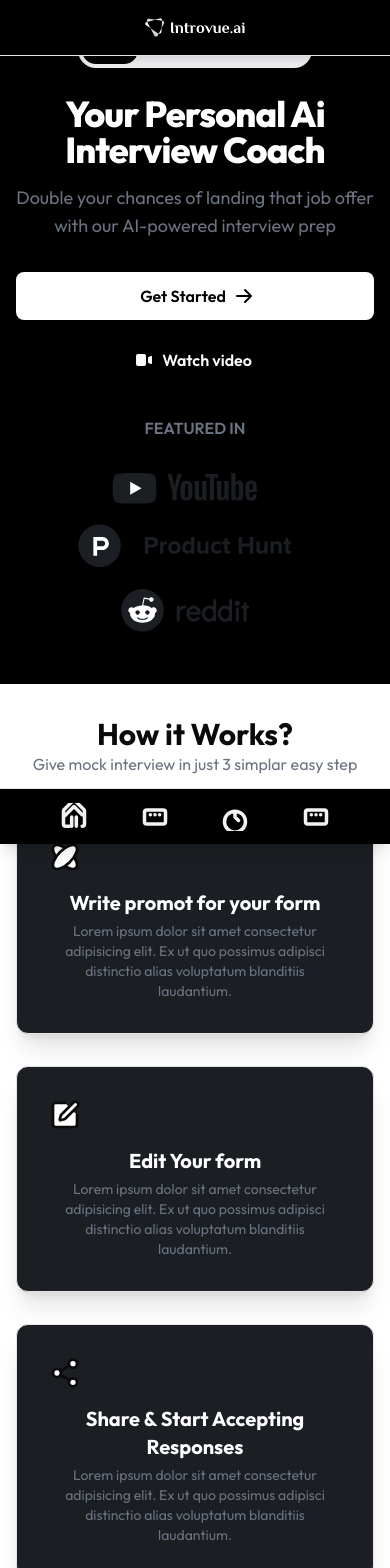
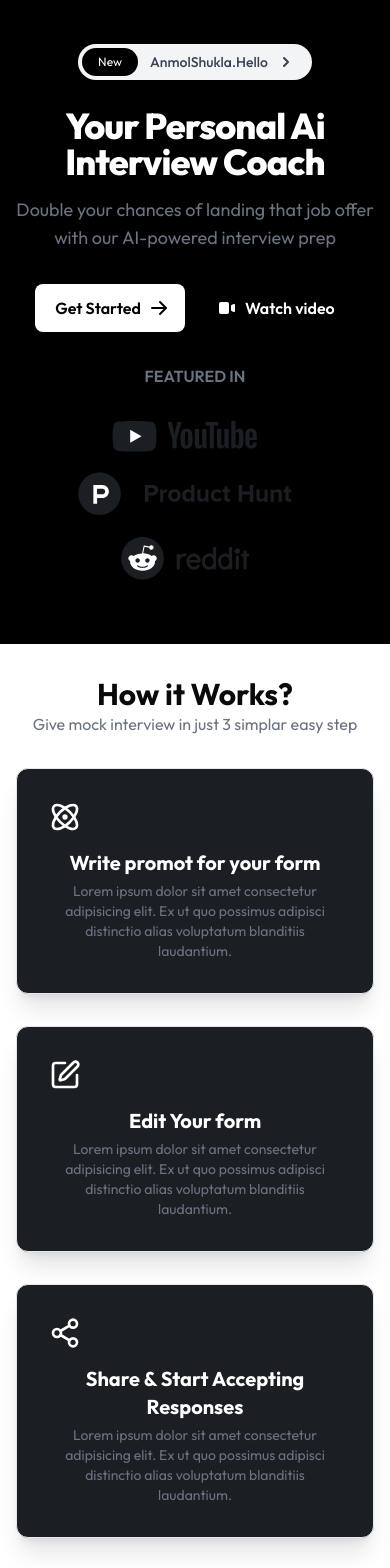
Before and after one commit to 1441087236-360/Introvue.Ai, a Next.js app: page / in a window 390 px wide. Shown: the top 1568 px of the page. Built offline with nearby package versions, Linux system fonts and the light colour scheme.

Commit message:
Removed <Header /> from # page; made some changes to give better the page look

```diff
--- a/app/layout.js
+++ b/app/layout.js
@@ -13,6 +13,7 @@ export const metadata = {
 export default function RootLayout({ children }) {
   return (
     <ClerkProvider>
+
     <html lang="en">
       <body className={inter.className}>
       <Toaster />
--- a/app/page.js
+++ b/app/page.js
@@ -8,22 +8,22 @@ export default function Home() {
     <div>
       {/* <Image src={'/grid.svg'} className="absolute z-[-10] opacity-75 w-full"
       width={1200} height={300} /> */}
-      <Header/>
+
      <section className=" z-50">
-    <div className="py-8 px-4 mx-auto max-w-screen-xl text-center lg:py-16 lg:px-12">
+    <div className="py-11 px-4 mx-auto max-w-screen-xl text-center lg:py-16 lg:px-12">
         <a href="#" className="inline-flex justify-between items-center py-1 px-1 pr-4 mb-7 text-sm text-gray-700 bg-gray-100 rounded-full dark:bg-gray-800 dark:text-white hover:bg-gray-200 dark:hover:bg-gray-700" role="alert">
             <span className="text-xs bg-black rounded-full text-white px-4 py-1.5 mr-3">New</span> <span className="text-sm font-medium">AnmolShukla.Hello</span>
             <svg className="ml-2 w-5 h-5" fill="currentColor" viewBox="0 0 20 20" xmlns="http://www.w3.org/2000/svg"><path fill-rule="evenodd" d="M7.293 14.707a1 1 0 010-1.414L10.586 10 7.293 6.707a1 1 0 011.414-1.414l4 4a1 1 0 010 1.414l-4 4a1 1 0 01-1.414 0z" clip-rule="evenodd"></path></svg>
         </a>
         <h1 className="mb-4 text-4xl font-extrabold tracking-tight leading-none text-white md:text-5xl lg:text-6xl dark:text-white">Your Personal Ai Interview Coach</h1>
         <p className="mb-8 text-lg font-normal text-gray-500 lg:text-xl sm:px-16 xl:px-48 dark:text-gray-400">Double your chances of landing that job offer with our AI-powered interview prep</p>
-        <div className="flex flex-col mb-8 lg:mb-16 space-y-4 sm:flex-row sm:justify-center sm:space-y-0 sm:space-x-4">
+        <div className="flex mb-8 lg:mb-16 flex-row justify-center space-y-0 space-x-4">
             <a href="/dashboard" className="inline-flex justify-center items-center py-3 px-5 text-base font-semibold text-center text-black hover:transition rounded-lg bg-primary hover:bg-primary focus:ring-4 focus:ring-gray-100 dark:focus:ring-primary-900">
                 Get Started
                 <svg className="ml-2 -mr-1 w-5 h-5" fill="currentColor" viewBox="0 0 20 20" xmlns="http://www.w3.org/2000/svg"><path fill-rule="evenodd" d="M10.293 3.293a1 1 0 011.414 0l6 6a1 1 0 010 1.414l-6 6a1 1 0 01-1.414-1.414L14.586 11H3a1 1 0 110-2h11.586l-4.293-4.293a1 1 0 010-1.414z" clip-rule="evenodd"></path></svg>
             </a>
             <a href="#" className="inline-flex justify-center items-center py-3 px-5 text-base font-semibold text-center text-white rounded-lg hover:bg-white hover:text-black hover:fill-black focus:ring-4 focus:ring-gray-100 dark:text-white dark:border-gray-700 dark:hover:bg-gray-700 dark:focus:ring-gray-800">
-                <svg className="mr-2 -ml-1 w-5 h-5 fill-white" fill="hover:black" viewBox="0 0 20 20" xmlns="http://www.w3.org/2000/svg"><path d="M2 6a2 2 0 012-2h6a2 2 0 012 2v8a2 2 0 01-2 2H4a2 2 0 01-2-2V6zM14.553 7.106A1 1 0 0014 8v4a1 1 0 00.553.894l2 1A1 1 0 0018 13V7a1 1 0 00-1.447-.894l-2 1z"></path></svg>
+                <svg className="mr-2 -ml-1 w-5 h-5 " fill="currentColor" viewBox="0 0 20 20" xmlns="http://www.w3.org/2000/svg"><path fill-rule="evenodd" d="M2 6a2 2 0 012-2h6a2 2 0 012 2v8a2 2 0 01-2 2H4a2 2 0 01-2-2V6zM14.553 7.106A1 1 0 0014 8v4a1 1 0 00.553.894l2 1A1 1 0 0018 13V7a1 1 0 00-1.447-.894l-2 1z"></path></svg>
                 Watch video
             </a>
         </div>
@@ -73,7 +73,7 @@ export default function Home() {
          hover:border-pink-500/10 hover:shadow-pink-500/10"
         href="#"
       >
-       <AtomIcon className='h-8 fill-white w-8'/>
+       <AtomIcon className='h-8 stroke-white w-8'/>
 
         <h2 className="mt-4 text-xl font-bold text-white">Write promot for your form</h2>
 
@@ -87,7 +87,7 @@ export default function Home() {
         className="block rounded-xl border bg-secondary p-8 shadow-xl transition hover:border-gray-500/10"
         href="#"
       >
-      <Edit className='h-8 fill-white w-8'/>
+      <Edit className='h-8 stroke-white w-8'/>
 
         <h2 className="mt-4 text-xl font-bold text-white">Edit Your form </h2>
 
@@ -101,7 +101,7 @@ export default function Home() {
         className="block rounded-xl border bg-secondary border-gray-200 p-8 shadow-xl transition hover:border-pink-500/10 hover:shadow-pink-500/10"
         href="#"
       >
-      <Share2 className='h-8 fill-white w-8' />
+      <Share2 className='h-8 stroke-white w-8' />
 
         <h2 className="mt-4 text-xl font-bold text-white">Share & Start Accepting Responses</h2>
 
```
